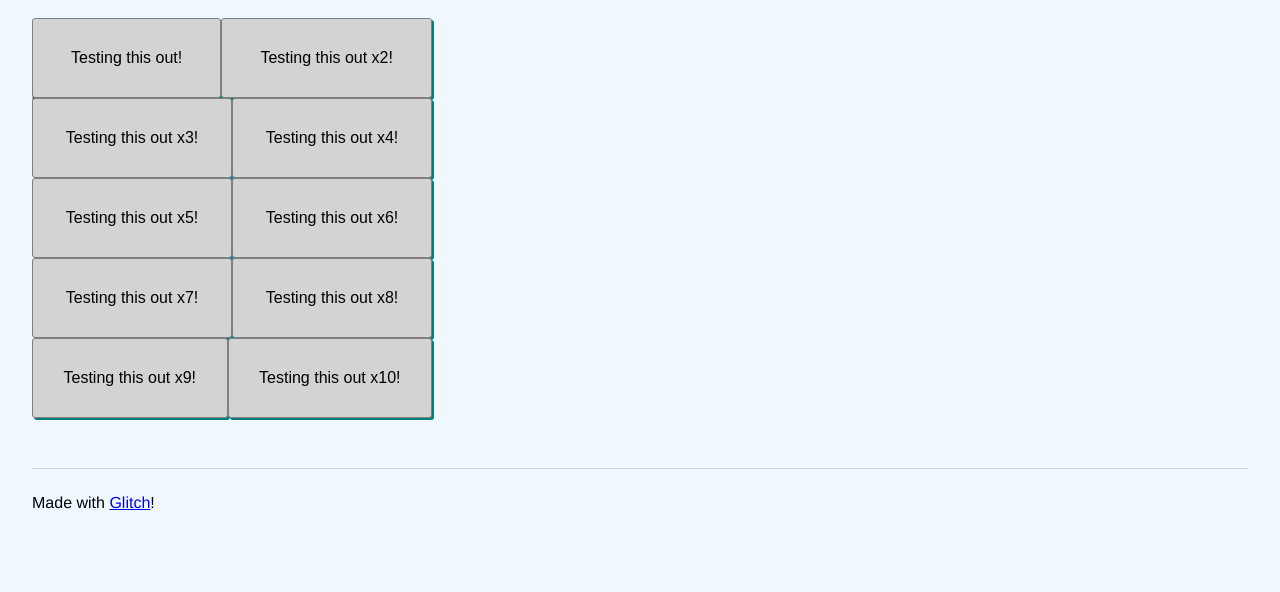
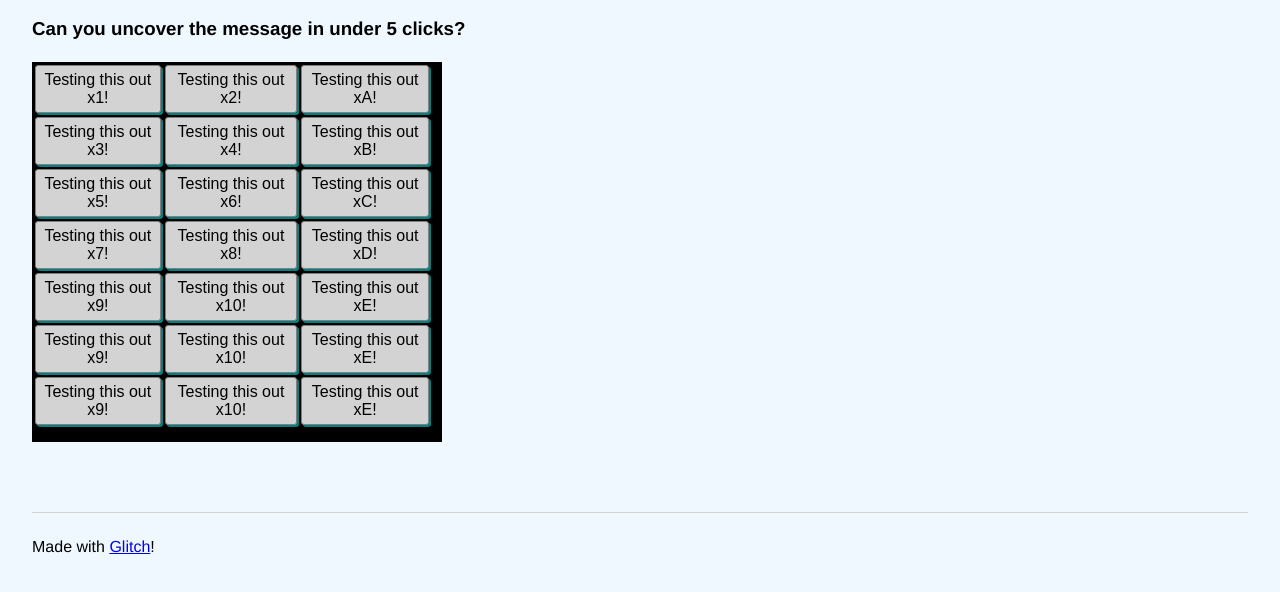
Before and after one commit to eveahe/scratch-cards, a website: page views/index.html in a window 1280 px wide. Shown: the part 72-664 px from the top of the page. Drawn offline with nearby package versions, Linux system fonts and the light colour scheme.

Commit message:
📟🚃 Updated with Glitch

```diff
--- a/public/client.js
+++ b/public/client.js
@@ -1,7 +1,32 @@
 // client-side js
 // run by the browser each time your view template is loaded
 
+//set defaults
+var topPosition;
+var leftPosition;
+var clickCount = 0;
+
 $(".buttonTest").on("click", function(event){
-  console.log(event.target);
   $(event.target).hide();
+  $(".test").css("background-color", "aliceblue");
+  clickCount = clickCount + 1;
+  console.log(clickCount);
+  $("#clickcounttext").text("You've peeked: " + clickCount + " times.");
 })
+
+
+function calcCardCopyPosition(){
+  topPosition = Math.floor(Math.random() * 345);
+  leftPosition = Math.floor(Math.random() * 340) + 10;
+  console.log(topPosition);
+  console.log(leftPosition);
+  return topPosition;
+  return leftPosition;
+};
+
+function setCardCopyPosition(){
+ calcCardCopyPosition();
+ $("#cardcopy").css({'top': topPosition, 'left': leftPosition});
+};
+
+setCardCopyPosition();
--- a/public/style.css
+++ b/public/style.css
@@ -12,18 +12,22 @@ body {
 }
 
 .test{
+  background-color: black;
   z-index:-1;
   position: fixed;
-  height: 400px;
-  width: 400px;
-/*   top: 70px;
-  right: 15px; */
+  height: 380px;
+  width: 410px;
+  cursor:url(https://cdn.glitch.com/27db5d09-6eac-48e4-ba2e-3fe2e4569486%2Fc4ab3d83f97761ea44e906991fab898f.jpg?1529879669999), auto;
+}
+
+#cardcopy {
+  position: absolute;
 }
 
 .buttonTestArea{
   z-index: 1;
-  display: flex;
-  flex-wrap: wrap;
+/*   display: flex;
+  flex-wrap: wrap; */
   height: 400px;
   width: 400px;
 /*   position: fixed; */
@@ -98,9 +102,26 @@ footer {
   z-index:-1;
 }
 
+@keyframes fadeIn {
+  to {
+    opacity: 1;
+  }
+}
+
+.fade-in {
+  opacity: 0;
+  animation: fadeIn .5s ease-in 1 forwards;
+}
+
+.is-paused {
+  animation-play-state: paused;
+}
+
 /*
-Approach here:
-- Randomize the top/right position of the copy for the "test" or copy feature. (maybe should do it within a given box??)
-- Tile lots of buttons.
-- Need to somehow position the buttons in a way that's fixed, so that they are not sliding over when clicked (that means you just need to click them all to get them to disappear.
+Still to do:
+- STYLIZE the whole thing
+- Animate buttons when they disappear. (Maybe they should "pop")
+- Animate the background of the black to fade away.
+- Add in better copy throughout
+- Clean up the code :)
 */
--- a/views/index.html
+++ b/views/index.html
@@ -24,75 +24,62 @@
     <link rel="stylesheet" href="/style.css">
   </head>
   <body>
-<!--     <header>
-      <h1>
-        A Dream of the Future
-      </h1>
-    </header> -->
-
     <main>
       <div>
        <h1>
           A card just for you!
         </h1>
+        <h3>
+          Can you uncover the message in under 5 clicks?
+        </h3>
+        <h4>
+         <div id="clickcounttext"></div>
+        </h4>
       </div>
       <div class="test">
-        <p>
-          Long chunk of copy here!
-          Long chunk of copy here!
-          Long chunk of copy here!
-          Long chunk of copy here!
-          Long chunk of copy here!Long chunk of copy here!
-          Long chunk of copy here!
-          Long chunk of copy here!
-          Long chunk of copy here!
-          Long chunk of copy here!
-        </p>
+        <div id="cardcopy">
+          Surprise! Good ride.
+        </div>
       </div>
       <div class="buttonTestArea">
-        <button class="buttonTest">
-           Testing this out!
-        </button>
-        <button class="buttonTest">
-          Testing this out x2!
-        </button>
-        <button class="buttonTest">
-          Testing this out x3!
-        </button>
-        <button class="buttonTest">
-          Testing this out x4!
-        </button>
-        <button class="buttonTest">
-          Testing this out x5!
-        </button>
-        <button class="buttonTest">
-          Testing this out x6!
-        </button>
-        <button class="buttonTest">
-          Testing this out x7!
-        </button>
-        <button class="buttonTest">
-          Testing this out x8!
-        </button>
-        <button class="buttonTest">
-          Testing this out x9!
-        </button>
-        <button class="buttonTest">
-          Testing this out x10!
-        </button>
+        <table>
+        <tr>
+        <td><button class="buttonTest">Testing this out x1!</button></td>
+        <td><button class="buttonTest">Testing this out x2!</button></td>
+        <td><button class="buttonTest">Testing this out xA!</button></td>
+        </tr>
+        <tr>
+        <td><button class="buttonTest">Testing this out x3!</button></td>
+        <td><button class="buttonTest">Testing this out x4!</button></td>
+        <td><button class="buttonTest">Testing this out xB!</button></td>
+        </tr>
+        <tr>
+        <td><button class="buttonTest">Testing this out x5!</button></td>
+        <td><button class="buttonTest">Testing this out x6!</button></td>
+        <td><button class="buttonTest">Testing this out xC!</button></td>
+        </tr>
+        <tr>
+        <td><button class="buttonTest">Testing this out x7!</button></td>
+        <td><button class="buttonTest">Testing this out x8!</button></td>
+        <td><button class="buttonTest">Testing this out xD!</button></td>
+        </tr>
+        <tr>
+        <td><button class="buttonTest">Testing this out x9!</button></td>
+        <td><button class="buttonTest">Testing this out x10!</button></td>
+        <td><button class="buttonTest">Testing this out xE!</button></td>
+        </tr>
+        <tr>
+        <td><button class="buttonTest">Testing this out x9!</button></td>
+        <td><button class="buttonTest">Testing this out x10!</button></td>
+        <td><button class="buttonTest">Testing this out xE!</button></td>
+        </tr>
+        <tr>
+        <td><button class="buttonTest">Testing this out x9!</button></td>
+        <td><button class="buttonTest">Testing this out x10!</button></td>
+        <td><button class="buttonTest">Testing this out xE!</button></td>
+        </tr>
+          </table>
       </div>
-<!--       <p class="bold">Oh hi,</p>
-
-      <p>Tell me your hopes and dreams:</p>
-
-      <form>
-        <input name="dream" type="text" maxlength="100" placeholder="Dreams!" aria-labelledby="submit-dream">
-        <button type="submit" id="submit-dream">Submit Dream</button>
-      </form>
-
-      <section class="dreams">
-        <ul id="dreams"></ul>
-      </section> -->
     </main>
 
     <footer>
```
Also changed, not shown: 1 other file.
